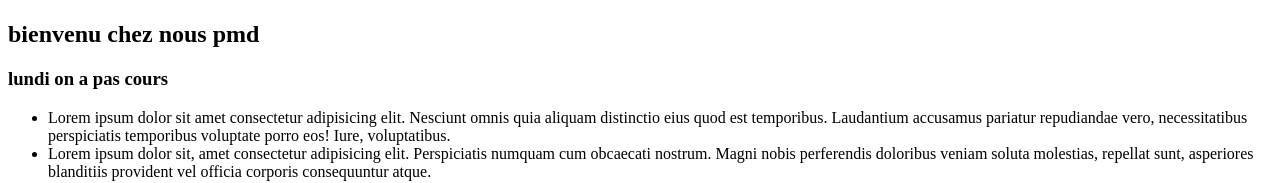
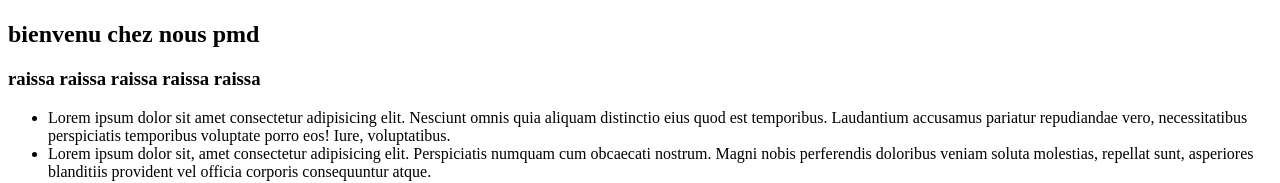
Before and after one commit to alfred-saker/jeux-hasard, a plain HTML site: page index.html in a window 1280 px wide. Shown: the part 199-382 px from the top of the page. Drawn offline with Linux system fonts and the light colour scheme.

Commit message:
bonjour
bien modifier

```diff
--- a/index.html
+++ b/index.html
@@ -11,7 +11,7 @@
     <p>Il y a un certain potentiel pour un nouveau gameplay stylisé intéressant dans Dis moi pourquoi. Les personnages expérimentent des visions du passé dans des moments chargés d'émotion. Je suis très intéressé de comprendre comment cela sera incorporé dans le gameplay. Sera-t-il simplement montré dans des cinématiques au fur et à mesure que vous progresserez dans l'histoire? Ou devrez-vous vous rendre dans des domaines clés et commencer un combat avec votre sœur pour débloquer une vision? Personnellement, j'espère que c'est ce dernier. Non seulement ce serait une expérience de jeu unique, mais cela obligerait également le joueur à investir émotionnellement dans la relation et le lien entre frères et sœurs.</p>
     <h1>bonjour</h1>
     <h2>bienvenu chez nous pmd</h2>
-    <h3>lundi on a pas cours</h3>
+    <h3>raissa raissa raissa raissa raissa</h3>
     <ul>
         <li>Lorem ipsum dolor sit amet consectetur adipisicing elit. Nesciunt omnis quia aliquam distinctio eius quod est temporibus. Laudantium accusamus pariatur repudiandae vero, necessitatibus perspiciatis temporibus voluptate porro eos! Iure, voluptatibus.</li>
         <li>Lorem ipsum dolor sit, amet consectetur adipisicing elit. Perspiciatis numquam cum obcaecati nostrum. Magni nobis perferendis doloribus veniam soluta molestias, repellat sunt, asperiores blanditiis provident vel officia corporis consequuntur atque.</li>
```
